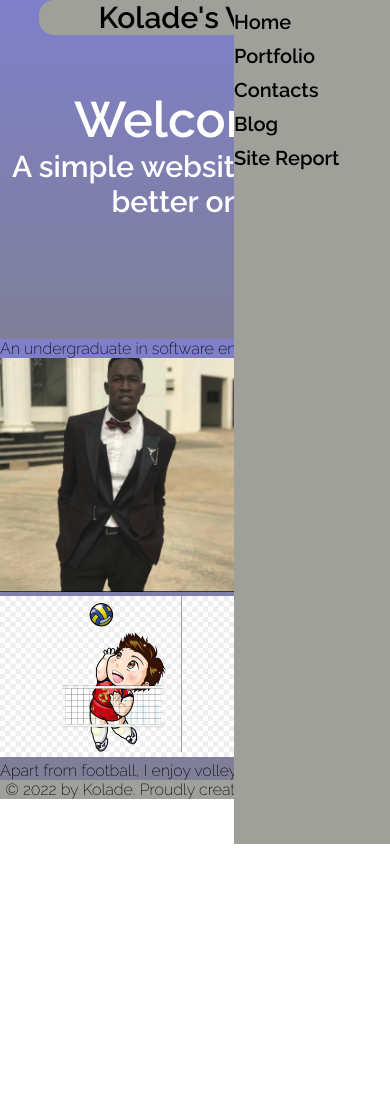
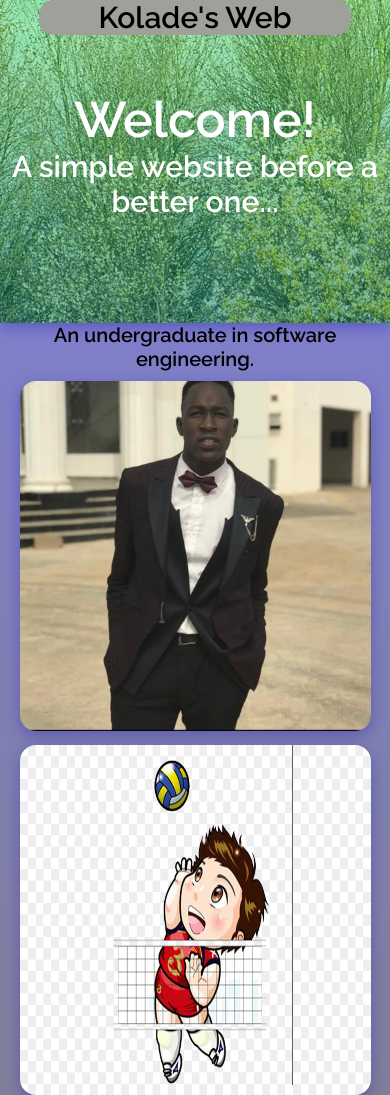
Before and after one commit to kolade082/KoladesWeb, a plain HTML site: page index.html in a window 390 px wide. Shown: the top 1095 px of the page. Before the commit the page ends 844 px from the top, so only its background shows below. Drawn offline with Linux system fonts and the light colour scheme.

Commit message:
i think phone css is completed

```diff
--- a/mobile.css
+++ b/mobile.css
@@ -1,7 +1,7 @@
 body{
     display: grid;
     grid-template-columns: 100%;
-    grid-template-rows: 0 50%;
+    grid-template-rows: 0 30%;
     grid-template-areas:
     "header"
     "main"
@@ -9,7 +9,7 @@ body{
     "footer";
 }
 .nav{
-    display: block;
+    display: none;
     position: fixed;
     top: 0;
     left: 60%;
@@ -39,7 +39,6 @@ nav ul li{
     font-weight: bolder;
     color: white;
     text-align: center;
-
 }
 .title{
     position: fixed;
@@ -55,10 +54,26 @@ nav ul li{
     border-radius: 0.5em;
 }
 aside img{
-    width: 60%;
-    height: 50%;
+    width: 90%;
+    margin-left: 5%;
+    margin-bottom: 10px;
+    height: 350px;
+    border-radius: 1em;
+    box-shadow: 0px 5px 15px 0px rgba(28, 0, 181, 0.3);
+}
+.top p, .bottom p{
+    font-size: 20px;
+    font-weight: 600;
+    margin-bottom: 10px;
+    text-align: center;
 }
 footer{
     text-align: center;
     justify-content: center;
+    font-weight: bold;
 }
+main{
+    background: linear-gradient(rgba(103, 233, 101, 0.5), rgba(4, 129, 108, 0.5)), url(display.jpeg);
+    width: 100%;
+    box-shadow: 0px 5px 15px 0px rgba(28, 0, 181, 0.3);
+}
```
